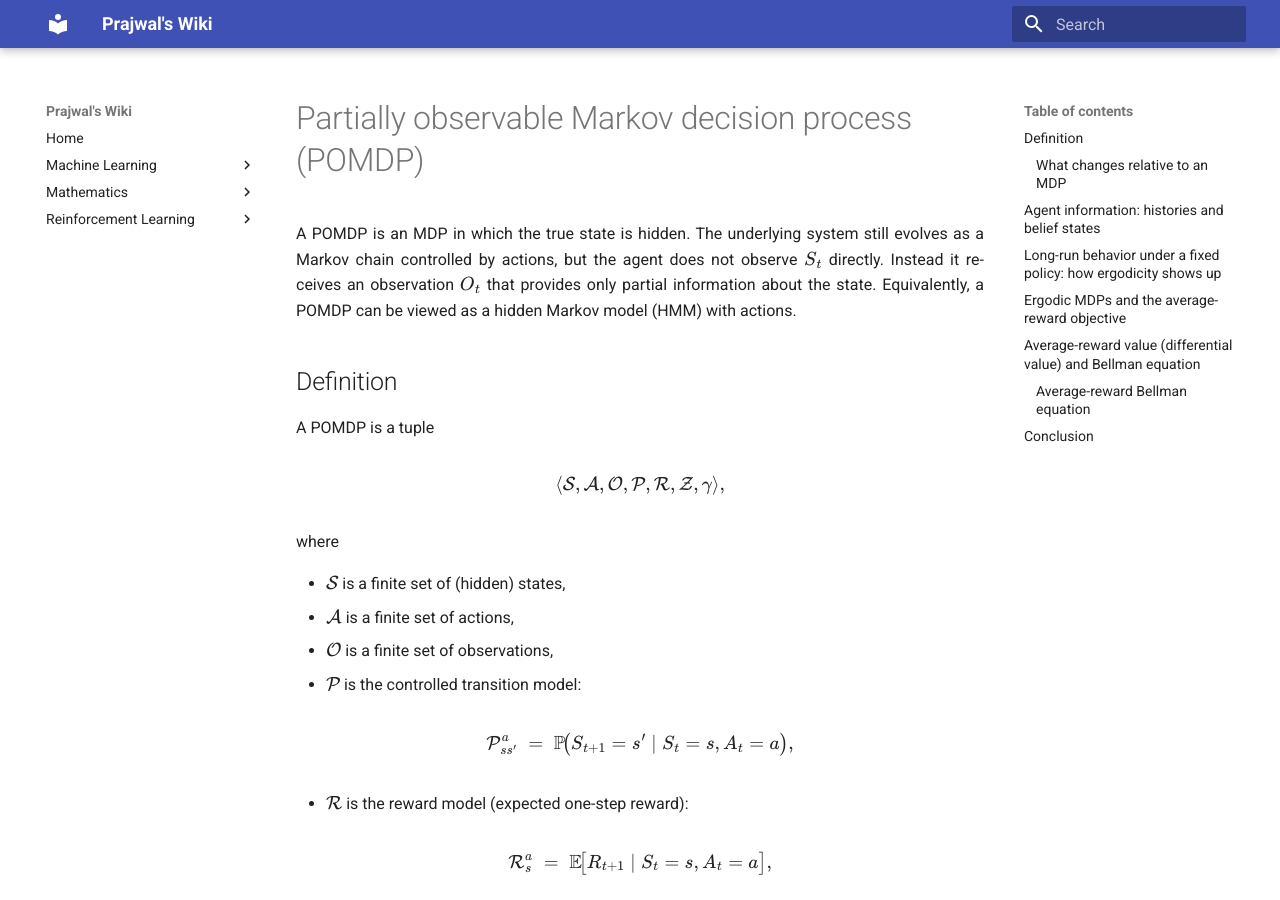
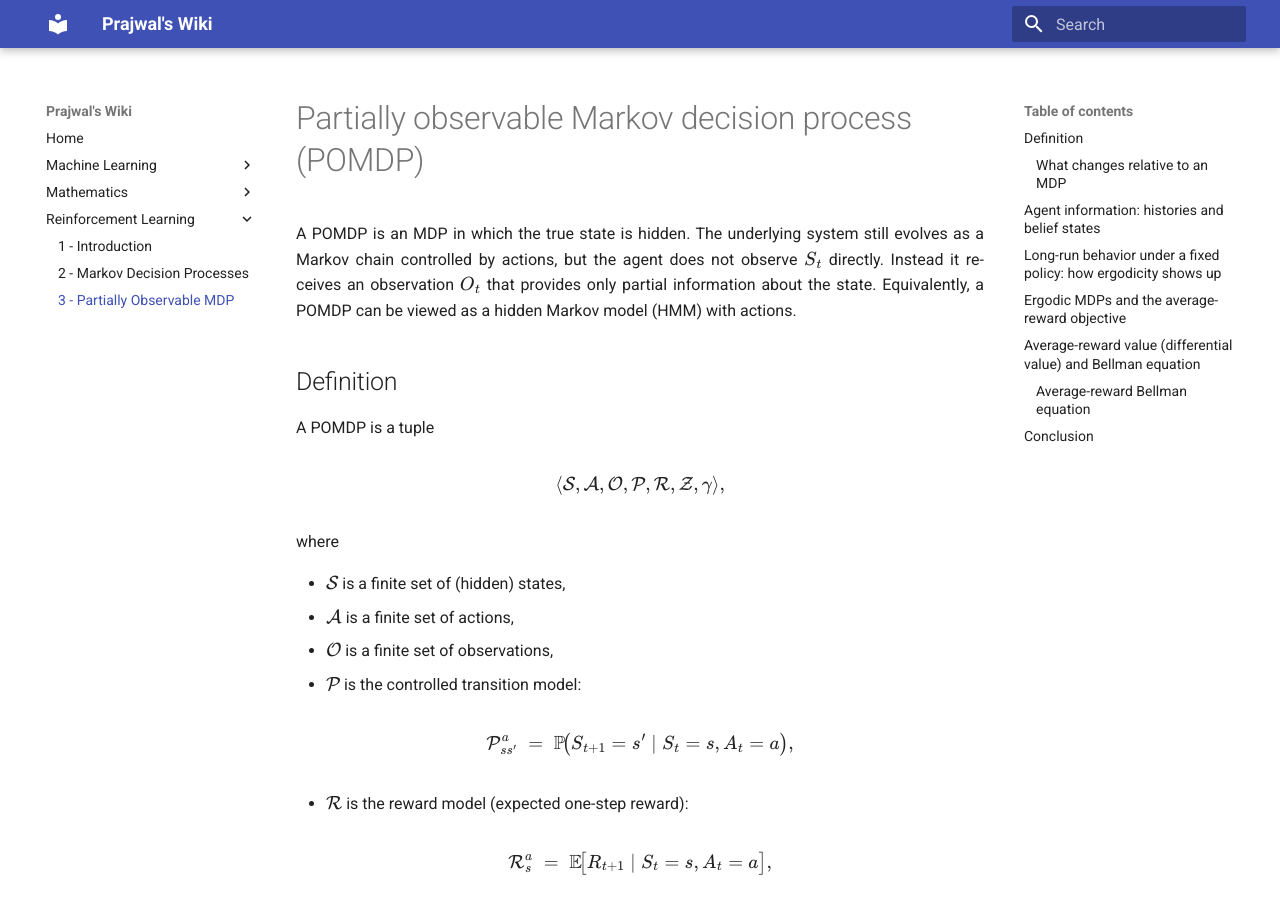
Before and after one commit to pj1911/my-wiki, an MkDocs documentation site: the page built from docs/Rl-3-Partially Observable MDP.md, in a window 1280 px wide and 900 px high. Built offline with MkDocs 1.6.1 and Material for MkDocs 9.7.7, drawn with Linux system fonts in a browser that asks for light colours.

Commit message:
Add Partially Observable MDP section to documentation

```diff
--- a/mkdocs.yml
+++ b/mkdocs.yml
@@ -21,6 +21,7 @@ nav:
   - Reinforcement Learning:
       - 1 - Introduction: RL-1-Introduction.md
       - 2 - Markov Decision Processes: RL-2-Markov Decision Processes.md
+      - 3 - Partially Observable MDP: Rl-3-Partially Observable MDP.md
 
 markdown_extensions:
   - admonition
```
